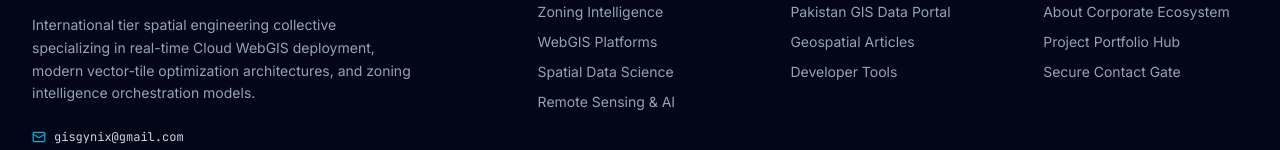
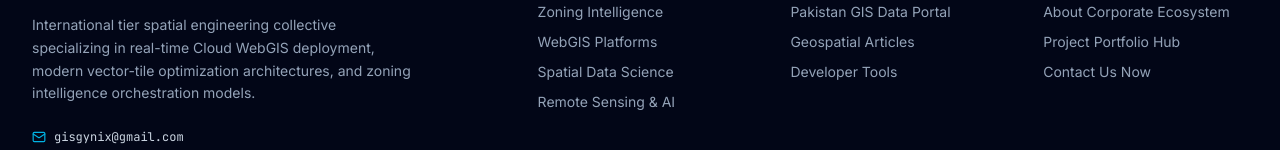
Before and after one commit to GIS-Gynix/gis-gynix-platform, a Next.js app: page / in a window 1280 px wide. Shown: the part 1670-1820 px from the top of the page. Built offline with nearby package versions, Linux system fonts and the light colour scheme.

Commit message:
fix: resolving some issues

```diff
--- a/src/components/layout/Footer.tsx
+++ b/src/components/layout/Footer.tsx
@@ -25,7 +25,7 @@ export default function Footer() {
     company: [
       { name: "About Corporate Ecosystem", href: "/about" },
       { name: "Project Portfolio Hub", href: "/portfolio" },
-      { name: "Secure Contact Gate", href: "/contact" },
+      { name: "Contact Us Now", href: "/contact" },
     ],
   };
 
```
